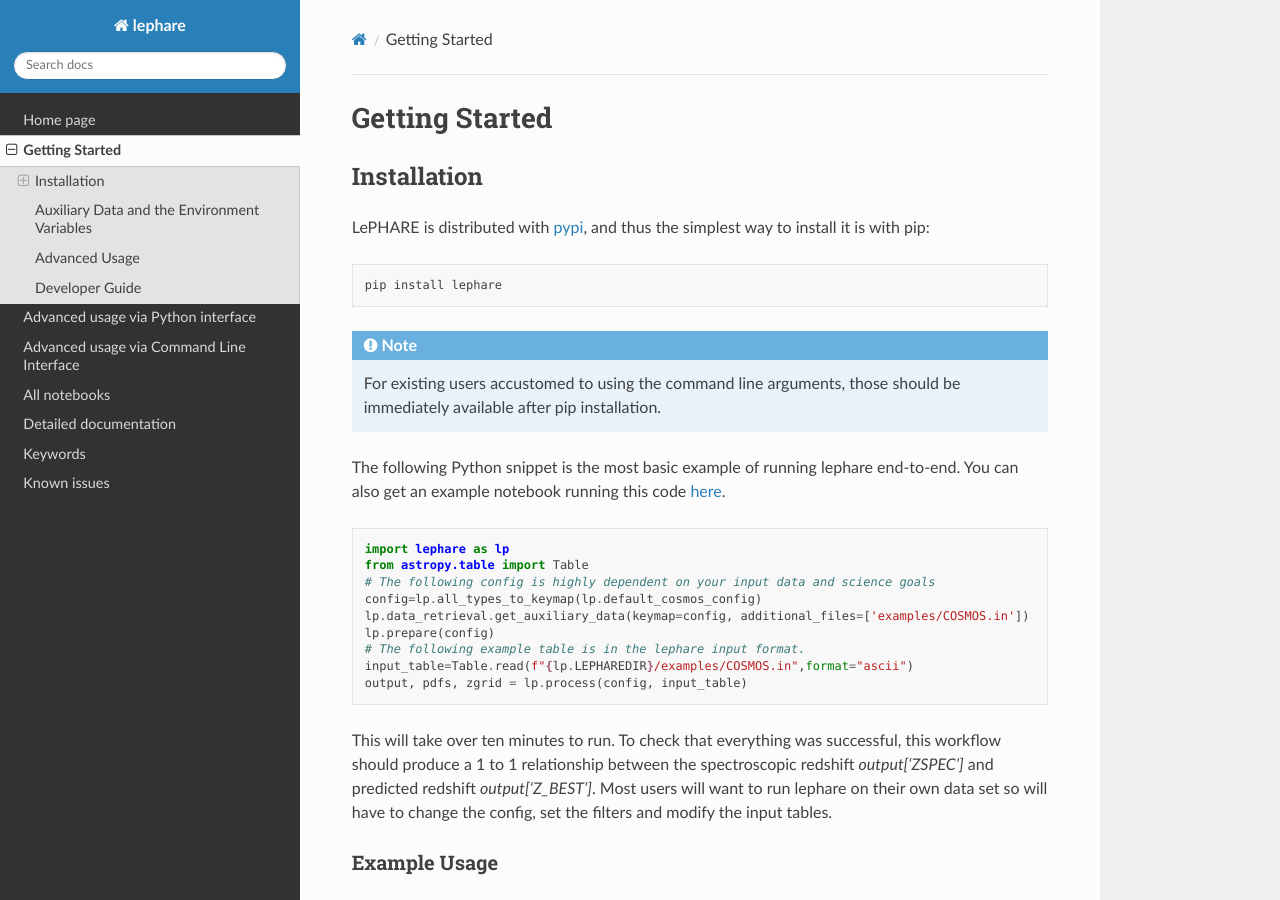
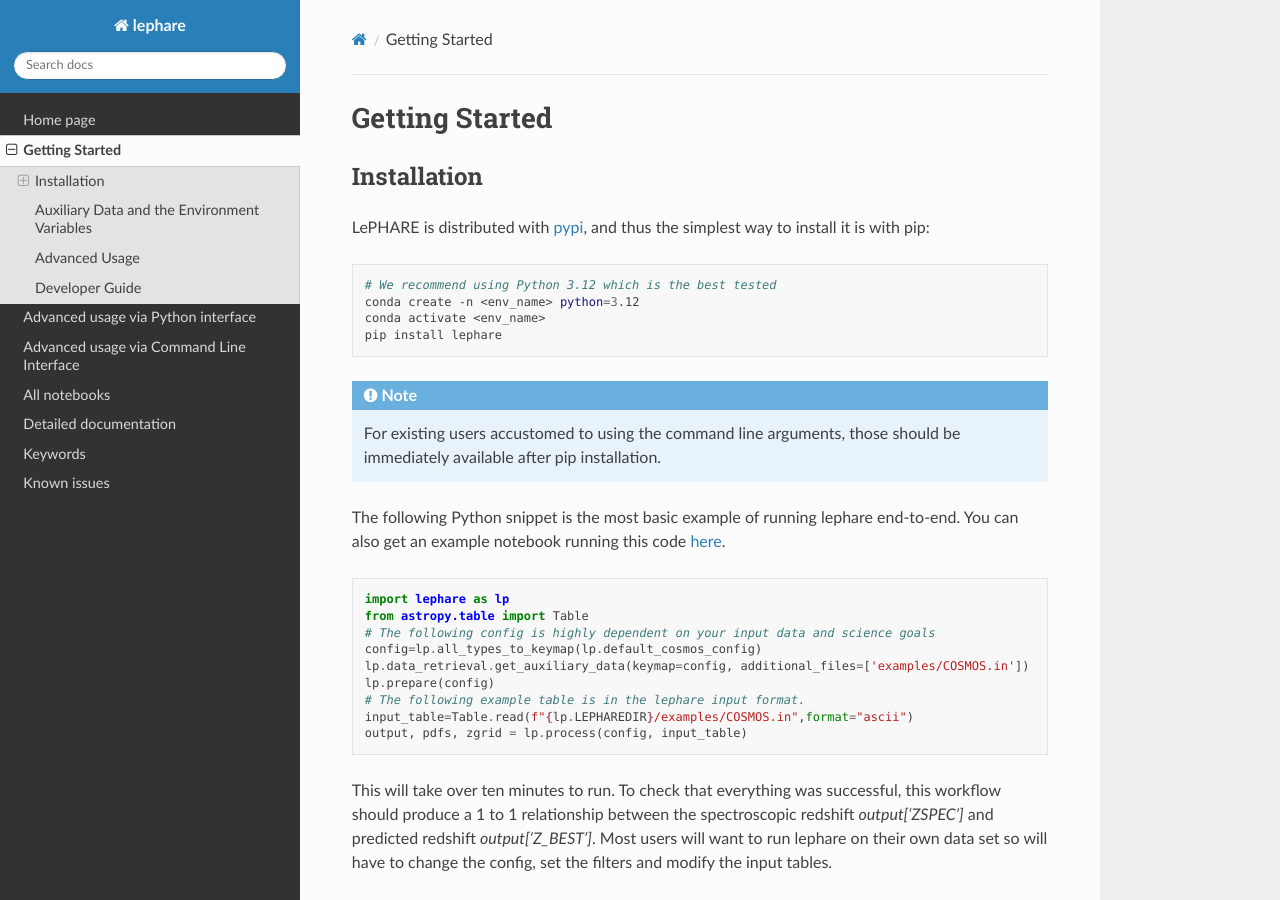
Before and after one commit to lephare-photoz/lephare, a Sphinx documentation site: the page built from docs/getting_started.rst, in a window 1280 px wide and 900 px high. Built offline with Sphinx 7.4.7 and the Read the Docs theme 3.1.0, drawn with Linux system fonts in a browser that asks for light colours; pages that are not in the unit, such as notebooks, are missing from menus; some of the changed text lies outside the part shown.

Commit message:
Minor changes to installation instructions

```diff
--- a/docs/getting_started.rst
+++ b/docs/getting_started.rst
@@ -9,6 +9,9 @@
 
 .. code-block:: bash
 
+    # We recommend using Python 3.12 which is the best tested
+    conda create -n <env_name> python=3.12
+    conda activate <env_name>
     pip install lephare
 
 .. note::
@@ -131,7 +134,7 @@
 
         .. code-block:: bash
 
-            conda create env -n <env_name>
+            conda create -n <env_name> python=3.12
             conda activate <env_name>
             conda install cxx-compilers # May not be required for linux
             git clone https://github.com/lephare-photoz/lephare.git
@@ -144,7 +147,7 @@
 
         .. code-block:: bash
 
-            conda create env -n <env_name>
+            conda create -n <env_name> python=3.12
             conda activate <env_name>
             conda install cxx-compilers
             brew install llvm libomp
```
